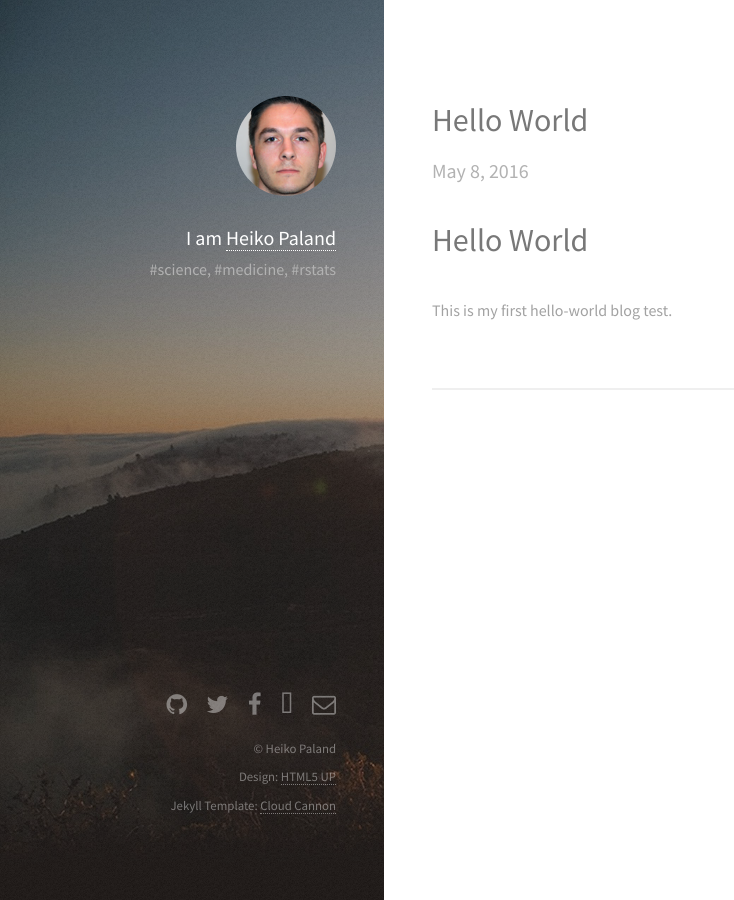
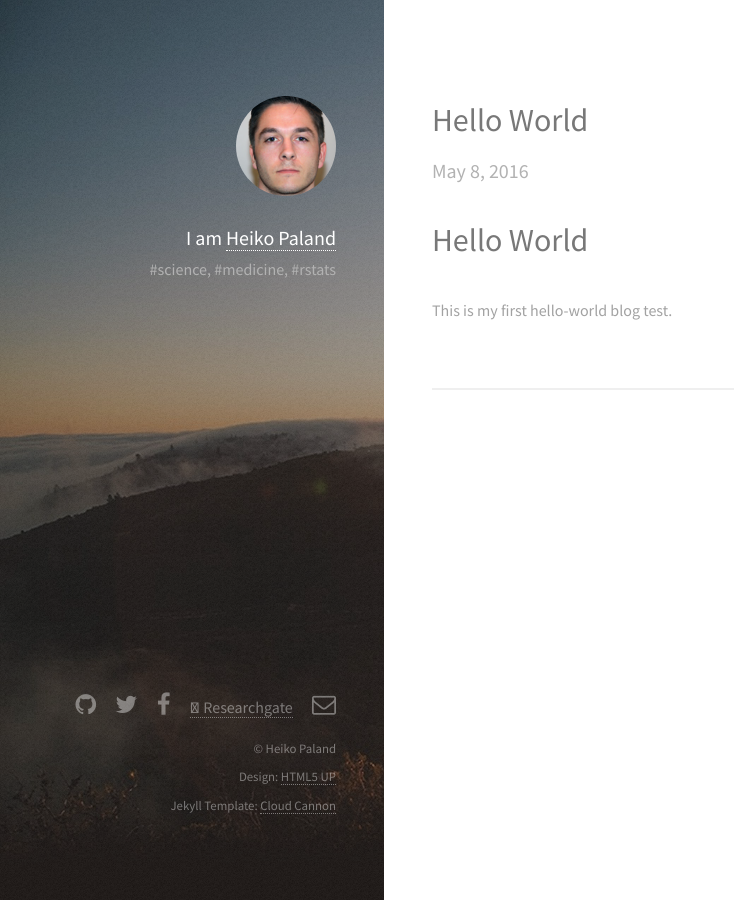
Before and after one commit to old-jekyll-templates/Strata-Jekyll-Theme, a Jekyll site: the page built from index.html, in a window 1280 px wide. Shown: the whole page, without its empty margins (0-734 px from the left). Built offline with Jekyll 4.4.1, drawn with Linux system fonts in a browser that asks for light colours; some web fonts are replaced.

Commit message:
Update default.html

```diff
--- a/_layouts/default.html
+++ b/_layouts/default.html
@@ -83,7 +83,7 @@
 
               {% if site.researchgate_username %}
               <li>
-                <a href="https://www.researchgate.net/profile/{{ site.researchgate_username }}" class="ai ai-researchgate icon ">
+                <a href="https://www.researchgate.net/profile/{{ site.researchgate_username }}" class="ai-researchgate">
                   <span class="label">Researchgate</span>
                 </a>
               </li>
```
